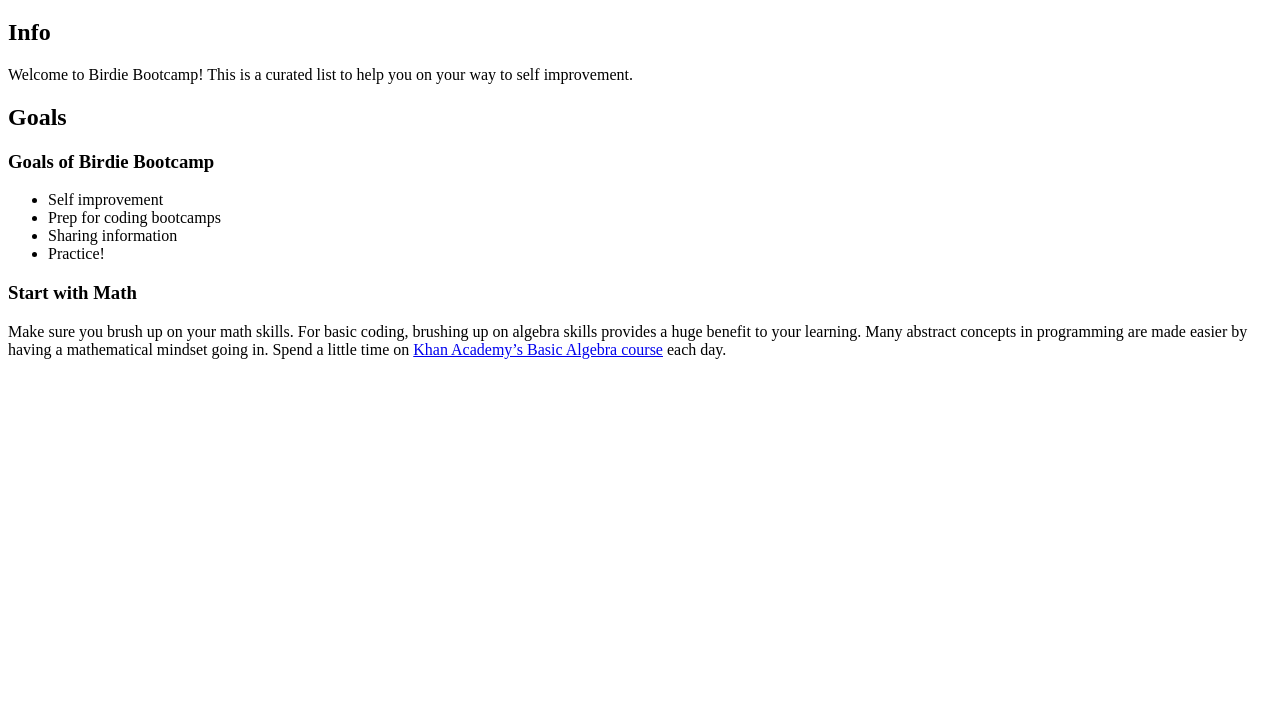
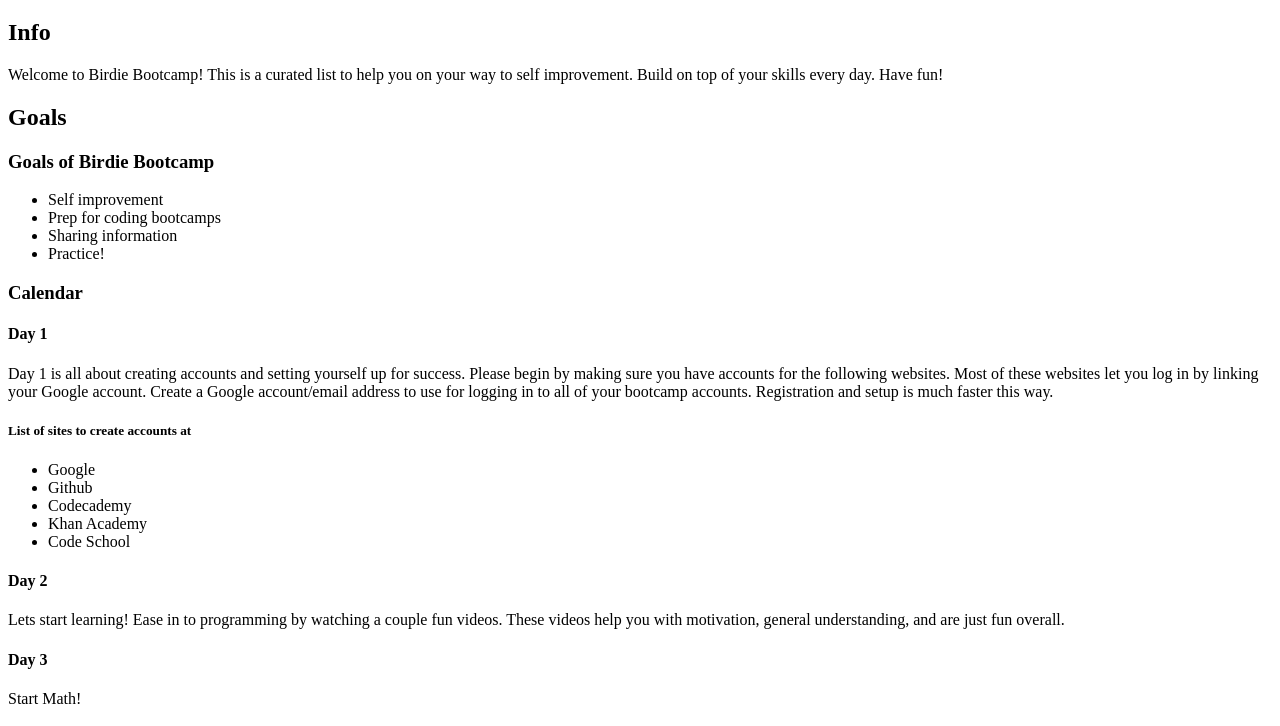
Before and after one commit to birdiebootcamp/birdiebootcamp.github.io, a plain HTML site: page index.html in a window 1280 px wide. Shown: the part 61-787 px from the top of the page. Drawn offline with Linux system fonts and the light colour scheme.

Commit message:
Update index.html

```diff
--- a/index.html
+++ b/index.html
@@ -9,7 +9,9 @@
 <h1>Birdie Bootcamp</h1>
 
 <h2>Info</h2>
-<p>Welcome to Birdie Bootcamp! This is a curated list to help you on your way to self improvement.</p>
+<p>Welcome to Birdie Bootcamp! This is a curated list to help you on your way to self improvement.
+Build on top of your skills every day. Have fun!
+</p>
 
 <h2>Goals<h2>
 	<h3>Goals of Birdie Bootcamp</h3>
@@ -20,6 +22,34 @@
 		<li>Practice!</li>
 	</ul>
 
+<h3>Calendar</h3>
+
+<h4>Day 1</h4>
+<p>Day 1 is all about creating accounts and setting yourself up for success.
+Please begin by making sure you have accounts for the following websites.
+Most of these websites let you log in by linking your Google account.
+Create a Google account/email address to use for logging in to all of your bootcamp accounts.
+Registration and setup is much faster this way.</p>
+<h5>List of sites to create accounts at</h5>
+	<ul>
+		<li>Google</li>
+		<li>Github</li>
+		<li>Codecademy</li>
+		<li>Khan Academy</li>
+		<li>Code School</li>
+	</ul>
+
+<h4>Day 2</h4>
+<p>Lets start learning! Ease in to programming by watching a couple fun videos.
+These videos help you with motivation, general understanding, and are just fun overall.<p>
+
+<h4>Day 3</h4>
+<p>Start Math!</p>
+
+<h4>Day 4</h4>
+<p>Start coding</p>
+
+
 <h3>Start with Math</h3>
 <p>Make sure you brush up on your math skills.
 For basic coding, brushing up on algebra skills provides a huge benefit to your learning.
```
